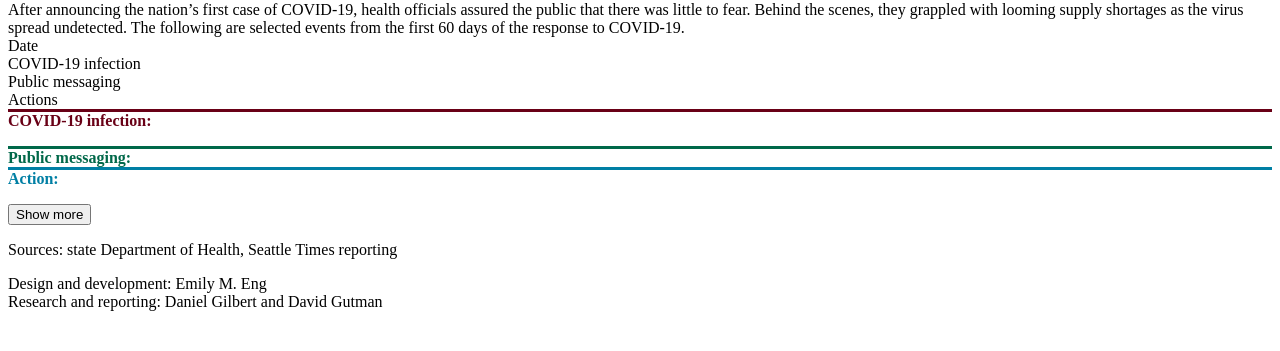
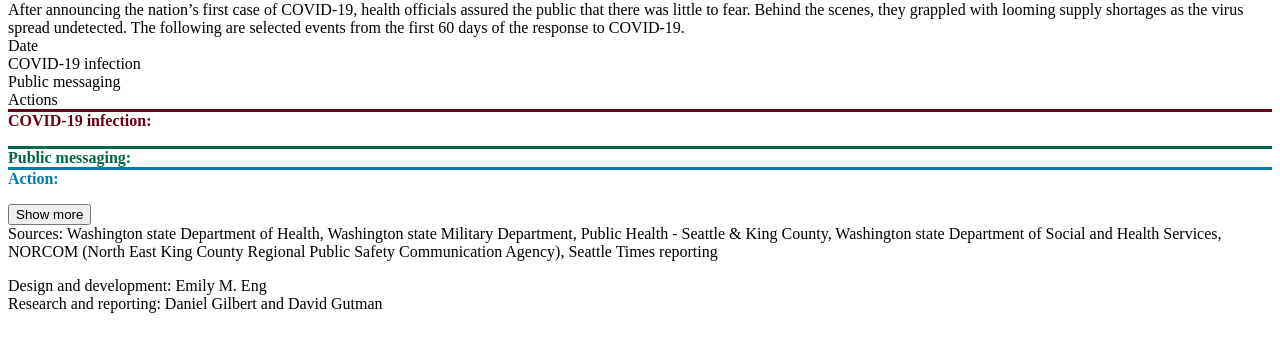
Before and after one commit to seattletimes/coronavirus-messaging-reality-timeline, a website with bundled scripts: page src/index.html in a window 1280 px wide. Shown: the part 79-430 px from the top of the page. Built offline with nearby package versions, Linux system fonts and the light colour scheme; files whose address does not match are found by name.

Commit message:
new sources changed date

```diff
--- a/data/timeline.sheet.json
+++ b/data/timeline.sheet.json
@@ -85,7 +85,6 @@
     "date": "February 26",
     "infection": "A man in his 50s and a woman in her 80s, both of whom had been at Life Care, die and are later revealed to have tested positive for COVID-19. ",
     "infection_url": "https://www.seattletimes.com/seattle-news/health/seventh-washington-state-residents-death-linked-to-coronavirus-disease/",
-    "infection2": "EvergreenHealth calls PHSKC about two patients with unexplained pneumonia; one of them was a Life Care resident.",
     "action": "Northshore School District Superintendent Michelle Reid closes Bothell High School for deep cleaning in response to an employee's possible exposure to COVID-19.",
     "action_url": "https://www.seattletimes.com/seattle-news/health/bothell-high-school-closed-thursday-in-an-abundance-of-caution-over-coronavirus-fears-after-staffer-traveled-internationally/",
     "messaging": "Public Heath Seattle - King County (PHSKC): \"Currently, the health risk for COVID-19 in the United States is considered low to the general public and to Washingtonians.\"",
@@ -94,7 +93,7 @@
   {
     "date": "February 27",
     "infection": "EvergreenHealth calls PHSKC about two patients with unexplained pneumonia; one of them was a Life Care resident.",
-    "messaging": "President Donald Trump: “It’s going to disappear. One day — it’s like a miracle — it will disappear.\"",
+    "messaging": "President Trump: “It’s going to disappear. One day — it’s like a miracle — it will disappear.\"",
     "messaging_url": "https://www.seattletimes.com/seattle-news/health/ap-fact-check-trump-says-he-always-knew-virus-was-pandemic/"
   },
   {
--- a/src/css/seed.less
+++ b/src/css/seed.less
@@ -211,7 +211,7 @@ p {
 .source {
   flex: 1.5;
   font-size: 13px;
-  padding: 20px 0 10px;
+  padding: 0 10px;
   color: #999;
   font-style: italic;
   .display-flex();
--- a/src/index.html
+++ b/src/index.html
@@ -126,9 +126,7 @@
       </div>
       <div class="flex-grid">
         <div class="source">
-          <div>
-            <p>Sources: state Department of Health, Seattle Times reporting</p>
-          </div>
+            Sources: Washington state Department of Health, Washington state Military Department, Public Health - Seattle & King County, Washington state Department of Social and Health Services, NORCOM (North East King County Regional Public Safety Communication Agency), Seattle Times reporting </p>
         </div>
         <div class="credit">
           Design and development: Emily M. Eng
```
